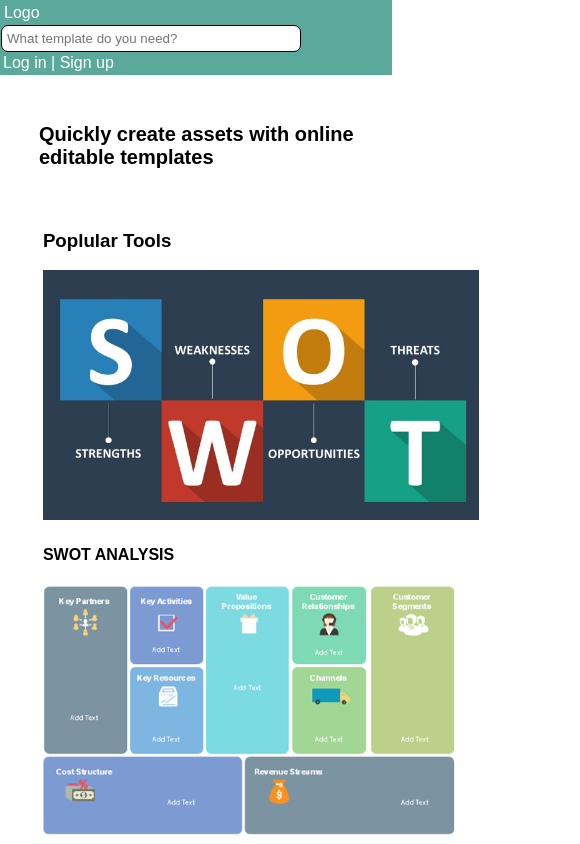
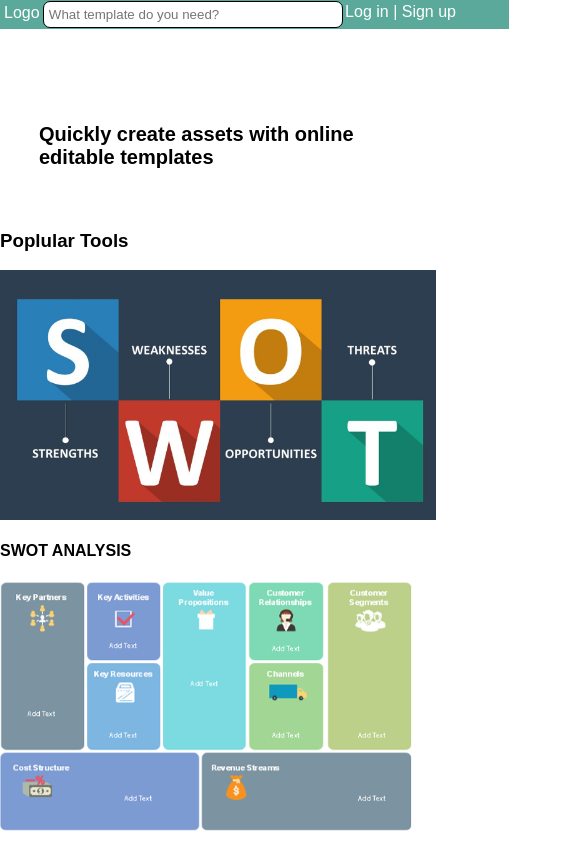
Before and after one commit to ajukadavid/Edunerve-Project, a plain HTML site: page index.html in a window 390 px wide. Shown: the top 844 px of the page, 580 px wide, since content can reach past the window. Drawn offline with Linux system fonts and the light colour scheme.

Commit message:
added responsive styling

```diff
--- a/style.css
+++ b/style.css
@@ -41,6 +41,7 @@ h1 {
     position: absolute;
     top: 25%;
     width: 100%;
+    display: grid;
     left: 11%;
 }
 
@@ -82,18 +83,24 @@ h1 {
         padding: 0;
         overflow-x: hidden;
     }
+    .item1,
+    .item2,
+    .item3 {
+        display: grid;
+    }
+    #container {
+        position: absolute;
+        left: 0;
+    }
     h1 {
         position: absolute;
         top: 13%;
         left: 10%;
         font-size: 15px;
     }
-    #navigation {
-        width: 100%;
-    }
     #nav-bar {
-        display: grid;
-        width: 100%;
+        width: 130%;
+        position: absolute;
         padding: 1px;
     }
     #logo {
```
